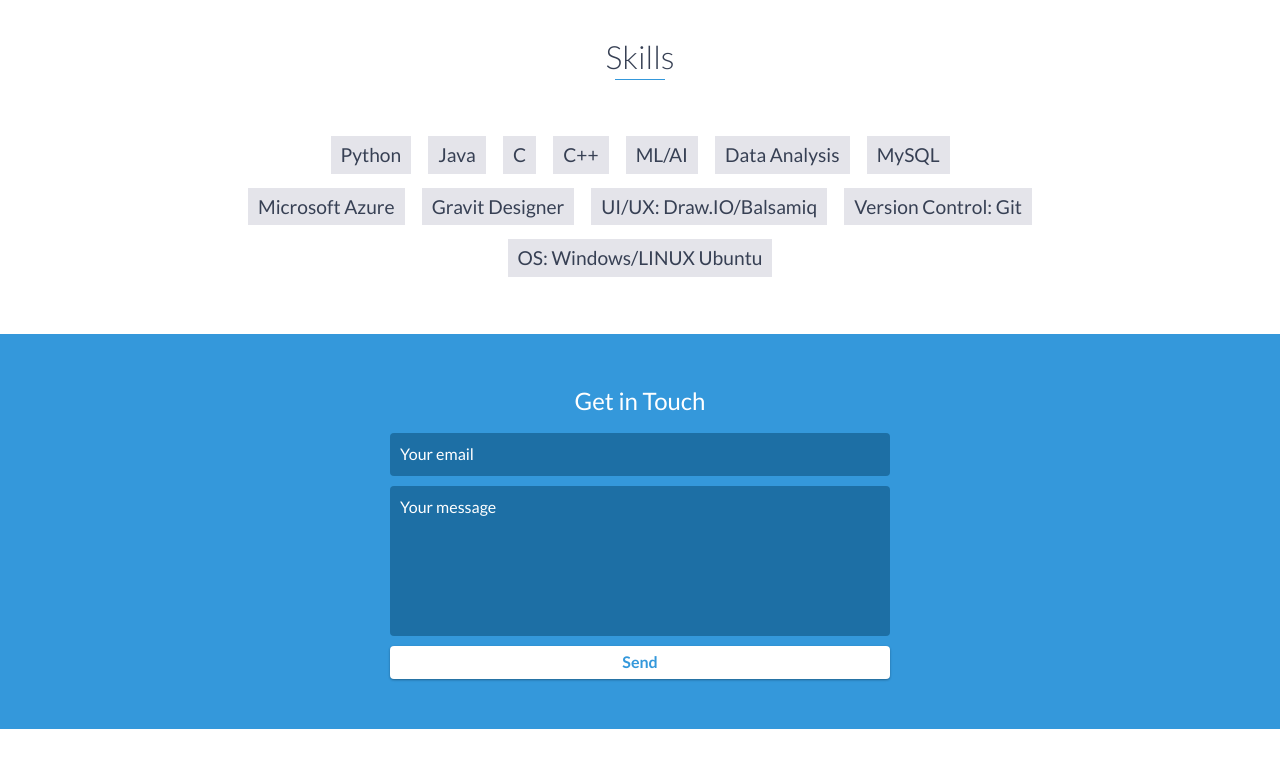
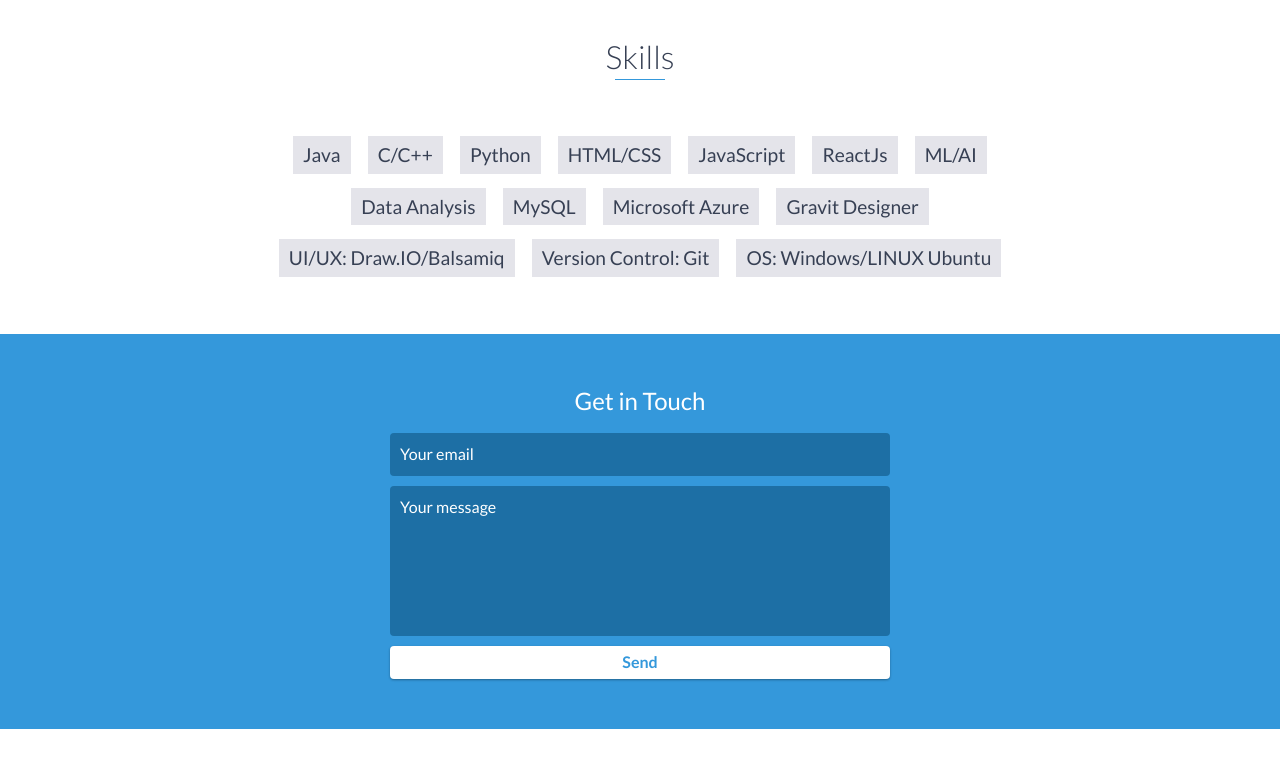
Before and after one commit to sukanya9899/sukanya9899.github.io, a website: page index.html in a window 1280 px wide. Shown: the part 2680-3442 px from the top of the page. Drawn offline with nearby package versions, Linux system fonts and the light colour scheme.

Commit message:
Update index.html

```diff
--- a/index.html
+++ b/index.html
@@ -180,10 +180,12 @@ company achieve its goals with a proactive approach.
         <h2 class="heading">Skills</h2>
         <ul>
 
-            <li>Python</li>
             <li>Java</li>
-            <li>C</li>
-            <li>C++</li>
+            <li>C/C++</li>
+	    <li>Python</li>
+	    <li>HTML/CSS</li>
+	    <li>JavaScript</li>
+	    <li>ReactJs</li>
 	    <li>ML/AI</li>
 	    <li>Data Analysis</li>
 	    <li>MySQL</li>
```
